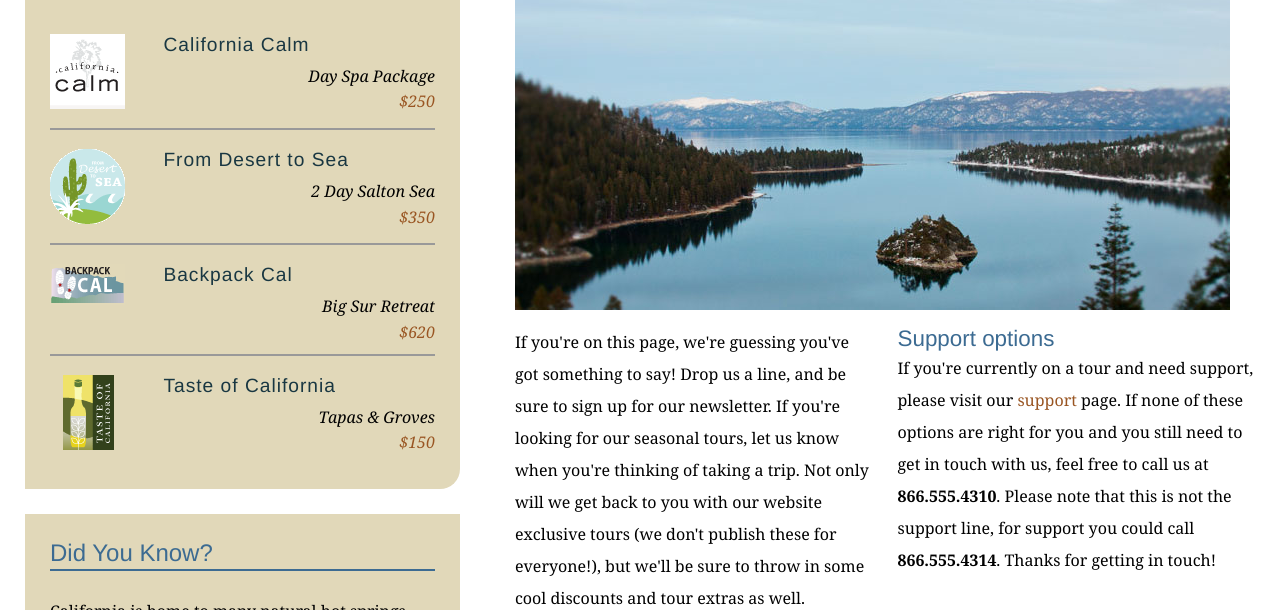
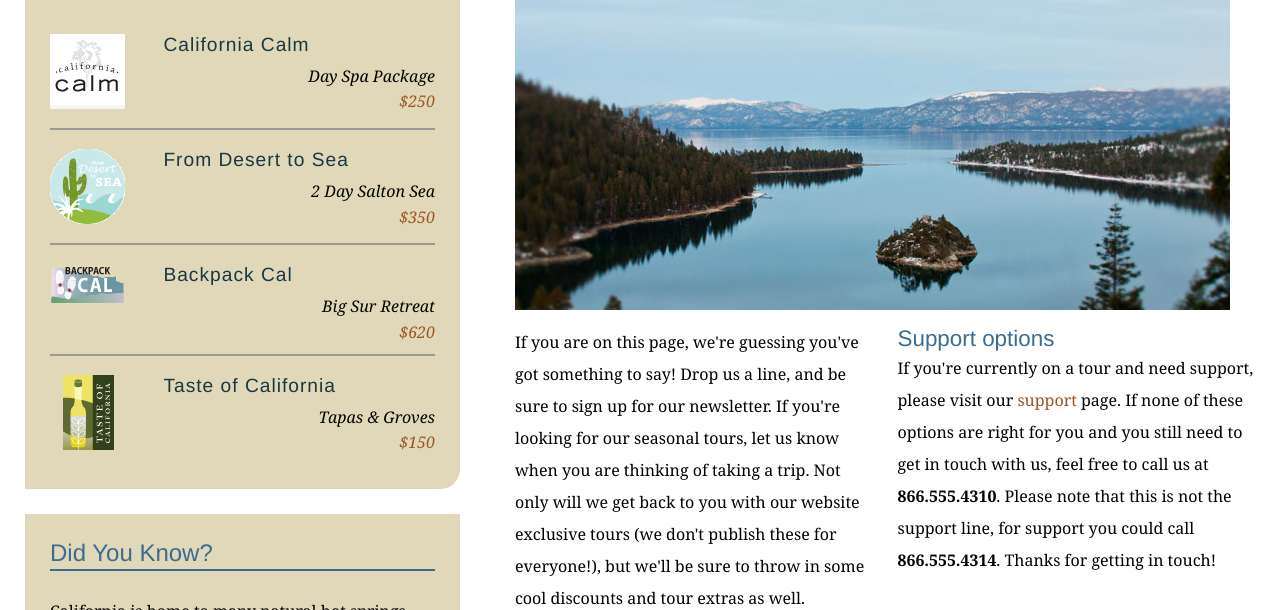
Before and after one commit to filalianas7/explore_california, a plain HTML site: page contact.html in a window 1280 px wide. Shown: the part 342-952 px from the top of the page. Drawn offline with Linux system fonts and the light colour scheme.

Commit message:
Remove contraction from contact page

```diff
--- a/contact.html
+++ b/contact.html
@@ -68,7 +68,7 @@
           <h1>Get in touch</h1>
           <img src="assets/images/emerald_bay.jpg" alt="Beautiful Lake Tahoe" class="articleImage" />
           <div class="multiCol">
-            <p>If you're on this page, we're guessing you've got something to say! Drop us a line, and be sure to sign up for our newsletter. If you're looking for our seasonal tours,  let us know when you're thinking of taking a trip. Not only will we get back to you with our website exclusive tours (we don't publish these for everyone!), but we'll be sure to throw in some cool discounts and tour extras as well.</p>
+            <p>If you are on this page, we're guessing you've got something to say! Drop us a line, and be sure to sign up for our newsletter. If you're looking for our seasonal tours,  let us know when you are thinking of taking a trip. Not only will we get back to you with our website exclusive tours (we don't publish these for everyone!), but we'll be sure to throw in some cool discounts and tour extras as well.</p>
 
             <h2>Support options</h2>
             <p>If you're currently on a tour and need support, please visit our <a href="support.html">support</a> page. If none of these options are right for you and you still need to get in touch with us, feel free to call us at<span class="phone"> <strong>866.555.4310</strong>. Please note that this is not the support line, for support you could call </span><strong>866.555.4314</strong>. Thanks for getting in touch!</p>
```
